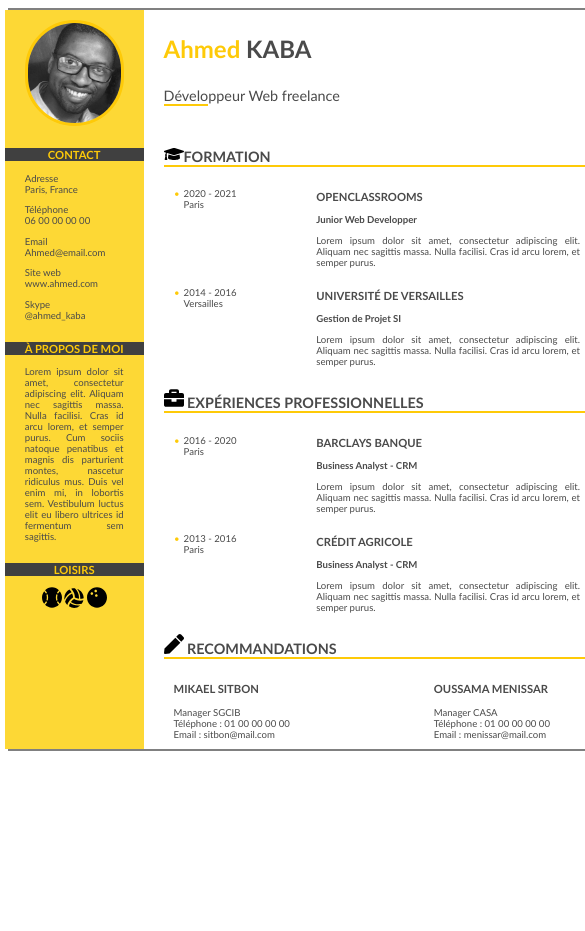
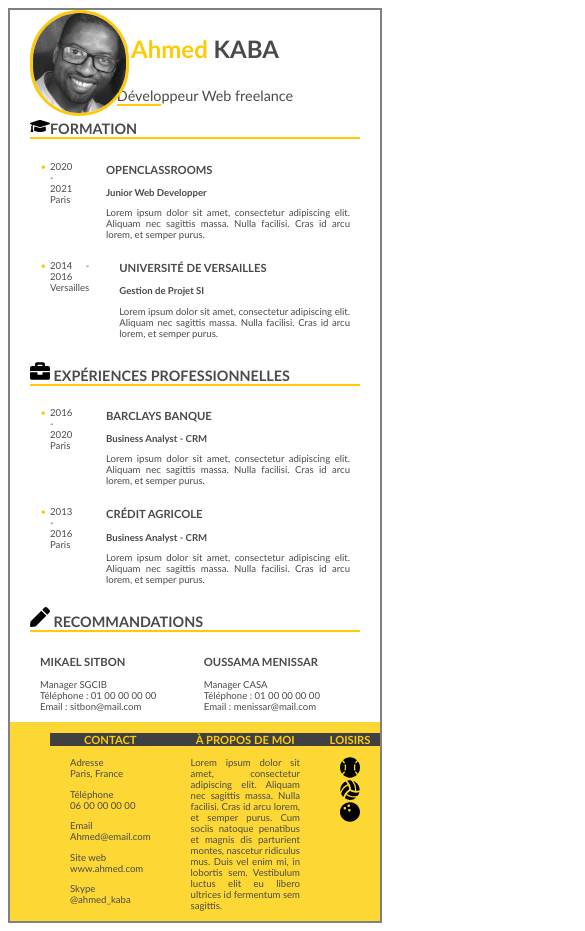
Before and after one commit to littleblackman/ProjetOC, a plain HTML site: page index.html in a window 390 px wide. Shown: the top 931 px of the page, 585 px wide, since content can reach past the window. Before the commit the page ends 844 px from the top, so only its background shows below. Drawn offline with Linux system fonts and the light colour scheme.

Commit message:
ajout du code responsive design au css

```diff
--- a/projet1.css
+++ b/projet1.css
@@ -145,3 +145,40 @@ aside p
 {
 	text-align: center;
 }
+
+
+@media all and (max-width: 1024px)
+{
+	.page
+	{
+		width: auto;
+	}
+
+	.entete
+	{
+		height: auto;
+		text-align: center;
+	}
+
+	section
+	{
+		flex-direction: column;
+	}
+
+	.date
+	{
+		width: 150px;
+	}
+
+	aside
+	{
+		width: auto;
+		flex-direction: row;
+	}
+
+	.photo
+	{
+		position: absolute;
+		top: 10px;
+	}
+}
```
